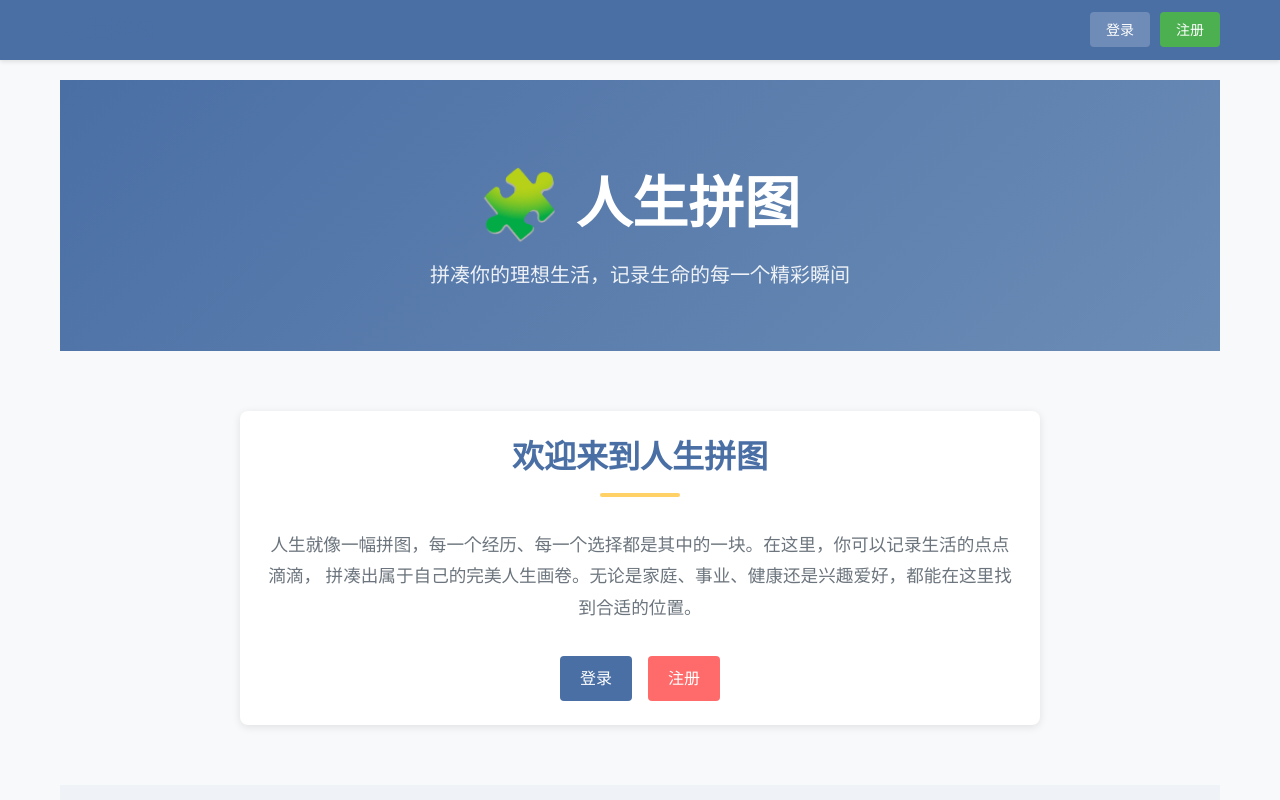
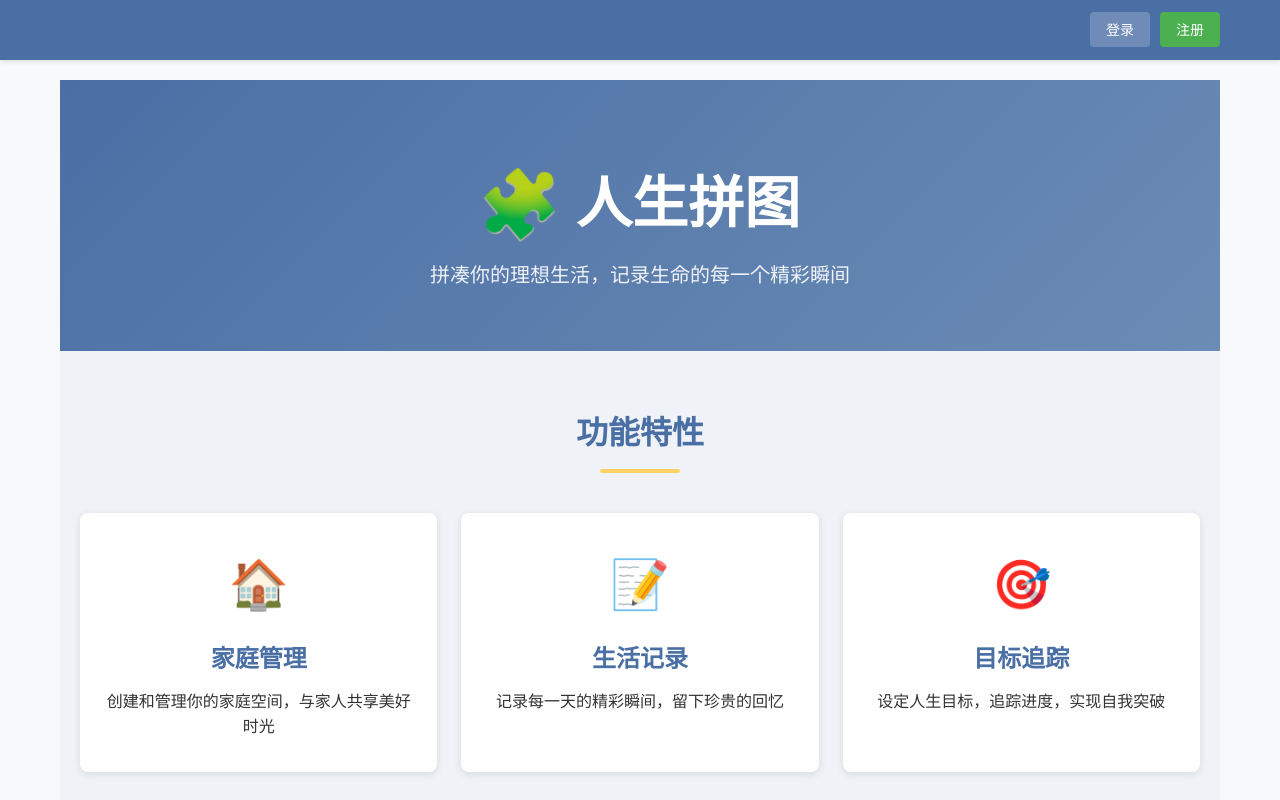
Before and after one commit to clannadgo/lifeJigsaw, a Vue app in the folder frontend/: page / in a window 1280 px wide. Shown: the top 800 px of the page. Built offline with nearby package versions, Linux system fonts and the light colour scheme.

Commit message:
提交代码

```diff
--- a/frontend/src/views/Home.vue
+++ b/frontend/src/views/Home.vue
@@ -15,23 +15,6 @@
 
     <!-- 主要内容区域 -->
     <main class="main-content">
-      <!-- 介绍卡片 -->
-      <section class="intro-section">
-        <div class="container">
-          <div class="card intro-card">
-            <h2 class="section-title">欢迎来到人生拼图</h2>
-            <p class="intro-text">
-              人生就像一幅拼图，每一个经历、每一个选择都是其中的一块。在这里，你可以记录生活的点点滴滴，
-              拼凑出属于自己的完美人生画卷。无论是家庭、事业、健康还是兴趣爱好，都能在这里找到合适的位置。
-            </p>
-            <div class="action-buttons">
-              <router-link to="/login" class="btn btn-primary">登录</router-link>
-              <router-link to="/register" class="btn btn-secondary">注册</router-link>
-            </div>
-          </div>
-        </div>
-      </section>
-
       <!-- 功能特性 -->
       <section class="features-section">
         <div class="container">
```
Also changed, not shown: 1 other file (tests, documents, lock files or other folders).
